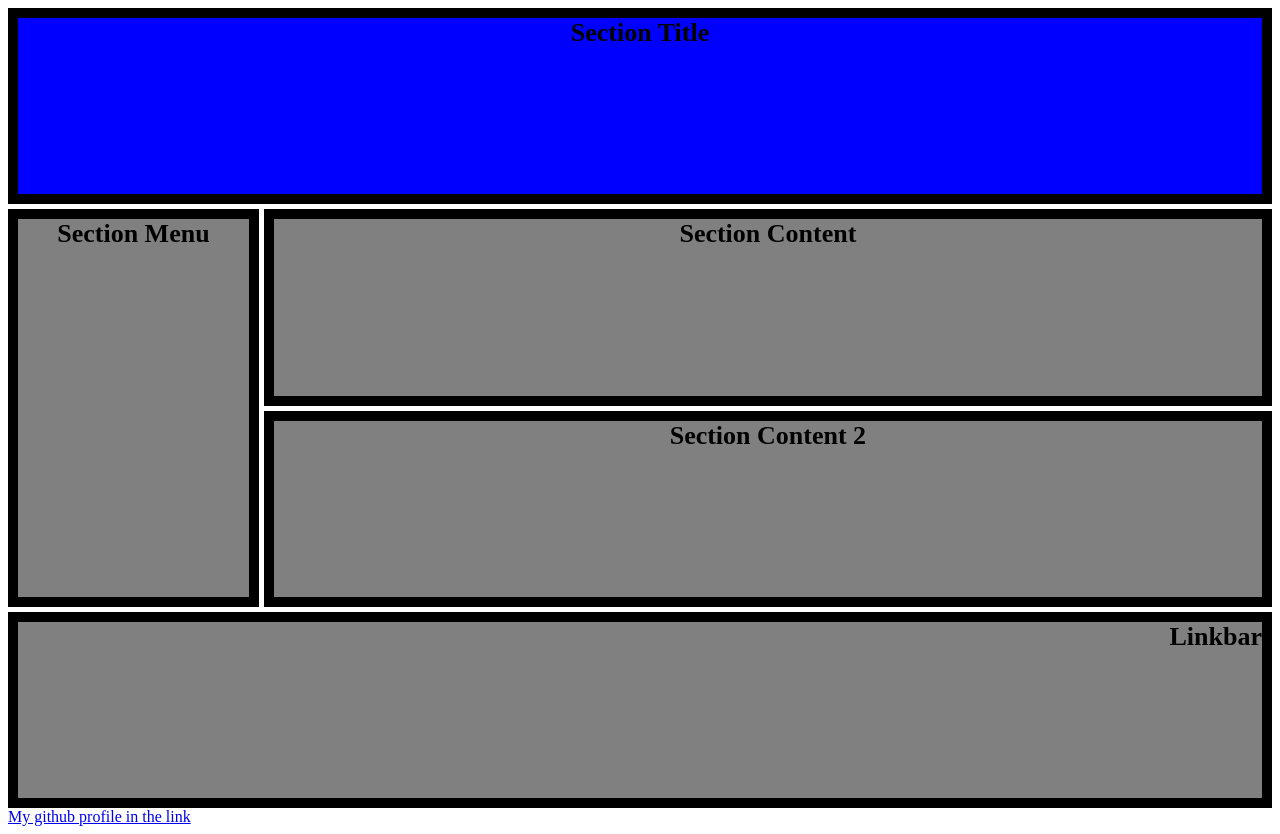
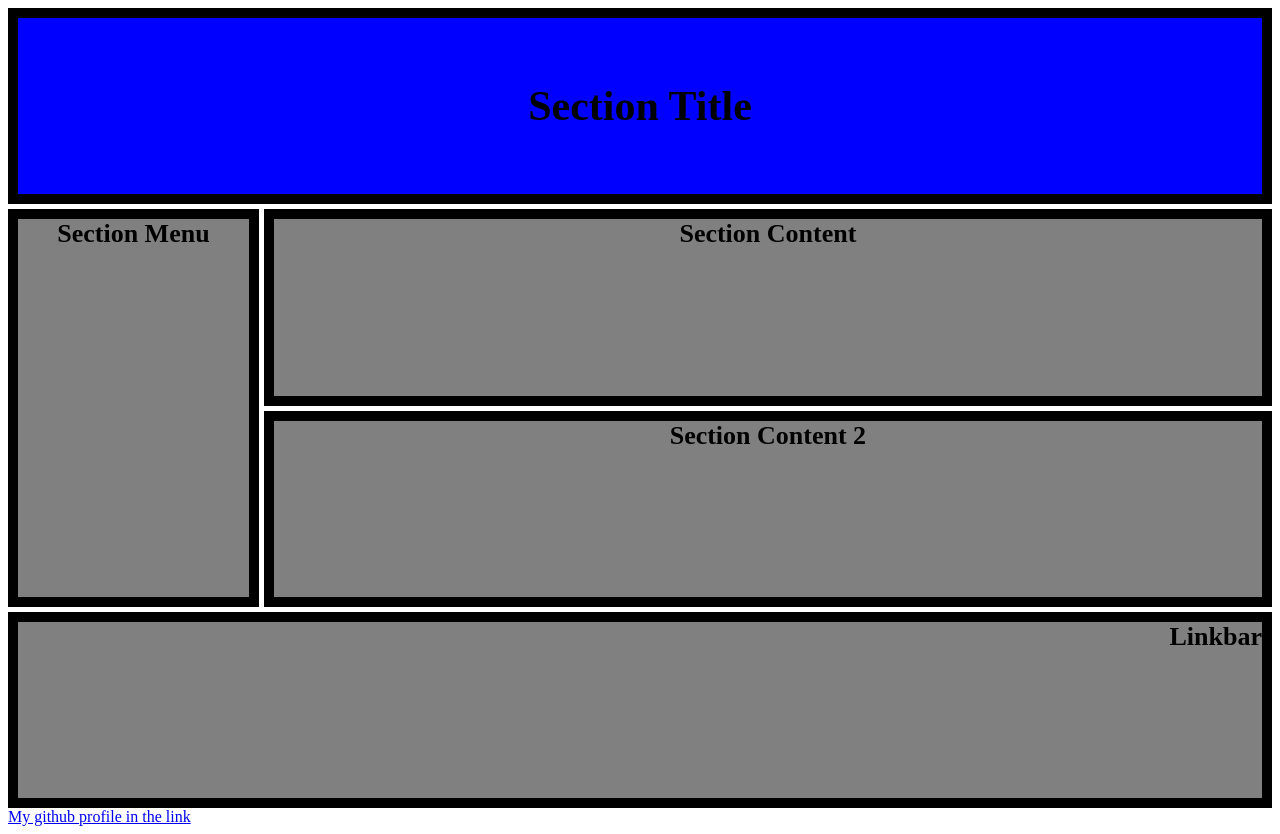
Before and after one commit to parstepan/Test1, a plain HTML site: page Test 1.html in a window 1280 px wide. Drawn offline with Linux system fonts and the light colour scheme.

Commit message:
Section Title текст был сдвинут в центр

```diff
--- a/style.css
+++ b/style.css
@@ -6,11 +6,14 @@ body {
 background-color: blue;
 color: black;
 font-family: serif;
-font-size: 26px;
+font-size: 42px;
 font-weight: bold;
 text-align: center;
 grid-column: span 3;
 border: 10px solid black;
+display: flex;
+justify-content: center;
+align-items: center;
 }
 .item2 {
 background-color: grey;
```
